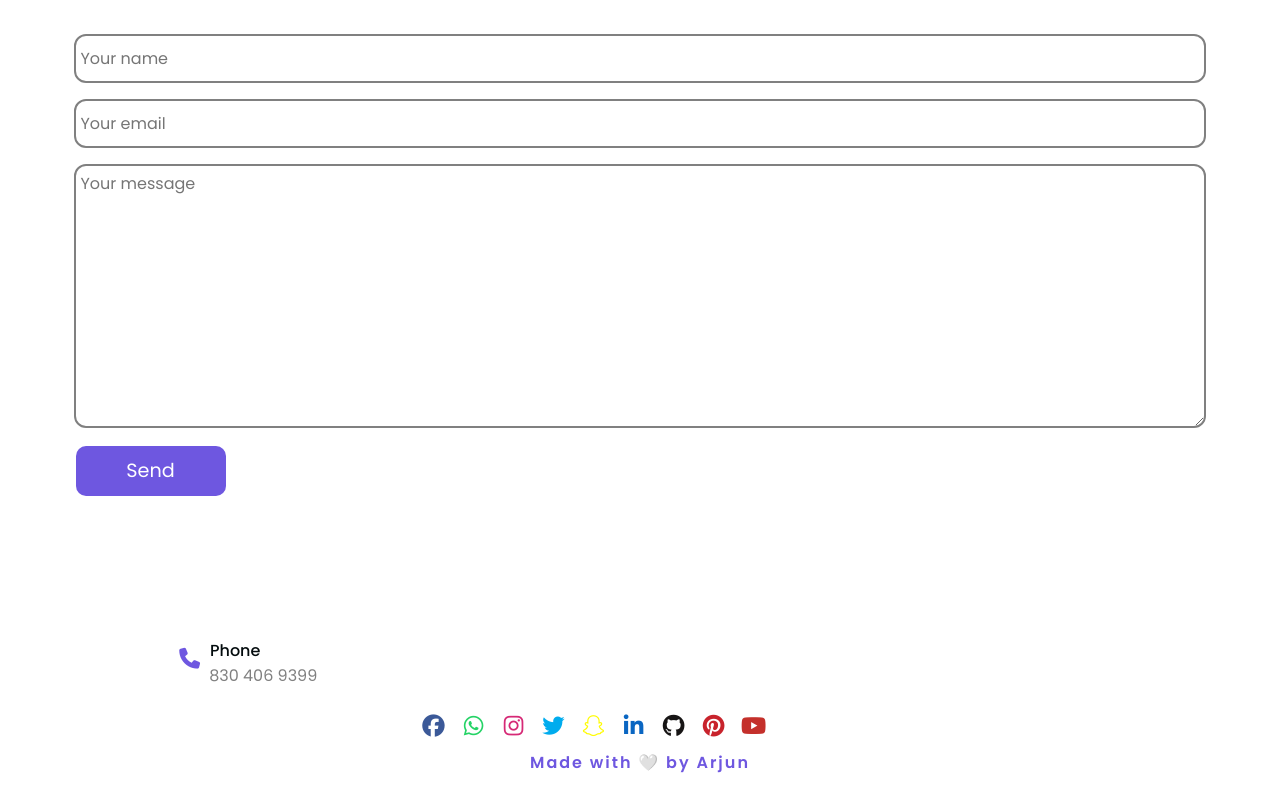
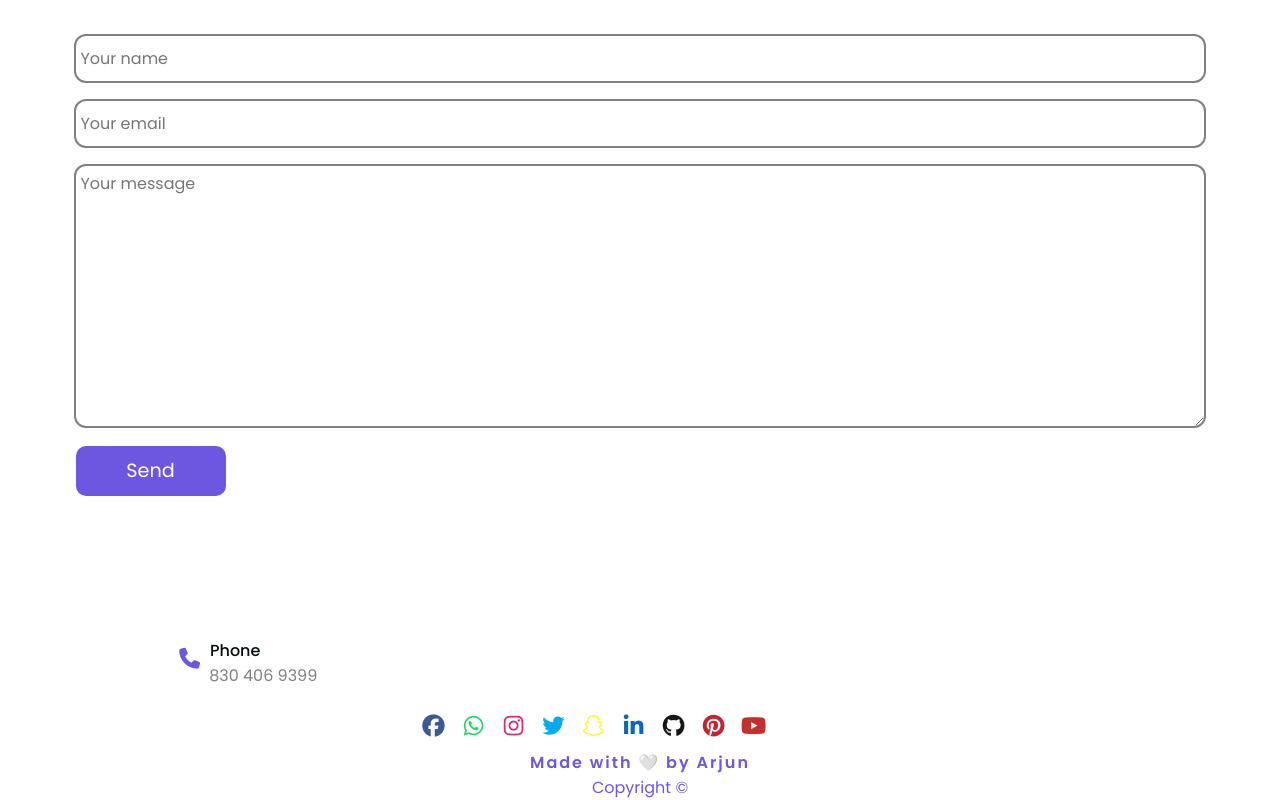
Before and after one commit to arjuncvinod/arjuncvinod.github.io, a plain HTML site: page index.html in a window 1280 px wide. Shown: the part 2128-2928 px from the top of the page. Before the commit the page ends 2903 px from the top, so only its background shows below. Drawn offline with nearby package versions, Linux system fonts and the light colour scheme.

Commit message:
copyright added

```diff
--- a/index.html
+++ b/index.html
@@ -315,9 +315,12 @@
             </div>
         </footer>
         <!-- <audio src="Reminder.mp3" autoplay controls> </audio><br> -->
-        <p class="made">
+        <div class="copyright">
+        <p class="made" >
             Made with 🤍 by Arjun
         </p>
+        <p>Copyright &copy; <span id="copy"></span></p>
+    </div>
 
     </main>
 
@@ -434,6 +437,9 @@
                 function shhome(){
                 document.getElementById("home").classList.add('active');
             }}
+
+
         </script>
+
 </body>
 </html>
--- a/style.css
+++ b/style.css
@@ -702,8 +702,16 @@ audio{
     opacity: .01;
 }
 
+.copyright{
+    display: flex;
+    flex-direction: column;
+    align-items: center;
+}
+.copyright p{
+    color: var(--uiclr);
+}
 .made{
-    position: absolute;
+    position: relative;
     bottom: 1;
     left: 0;
     width: 100%;
@@ -716,6 +724,7 @@ audio{
 .made i{
     color: red;
 }
+
 
 /* --------------------loader---------------------------- */
 .boxes {
```
